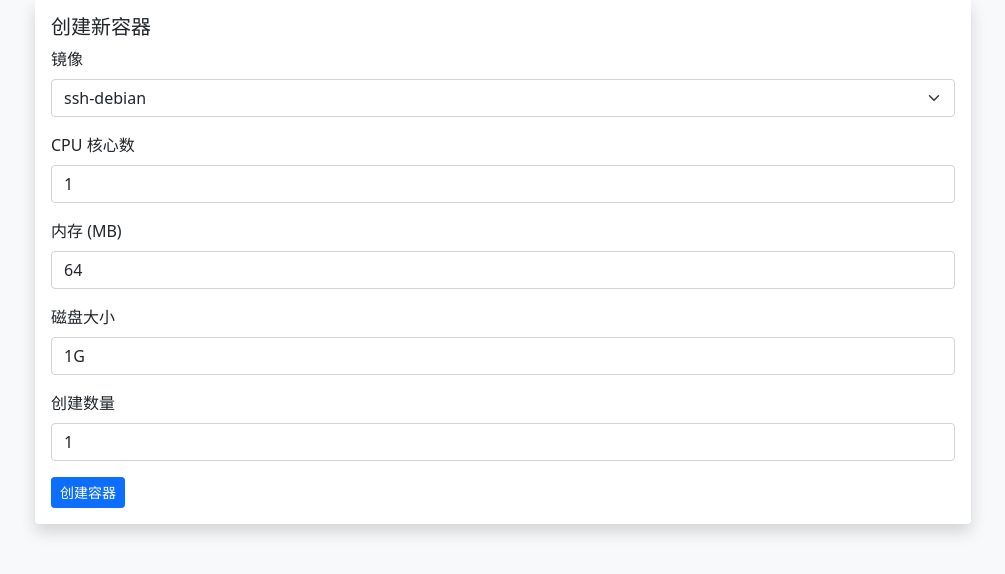
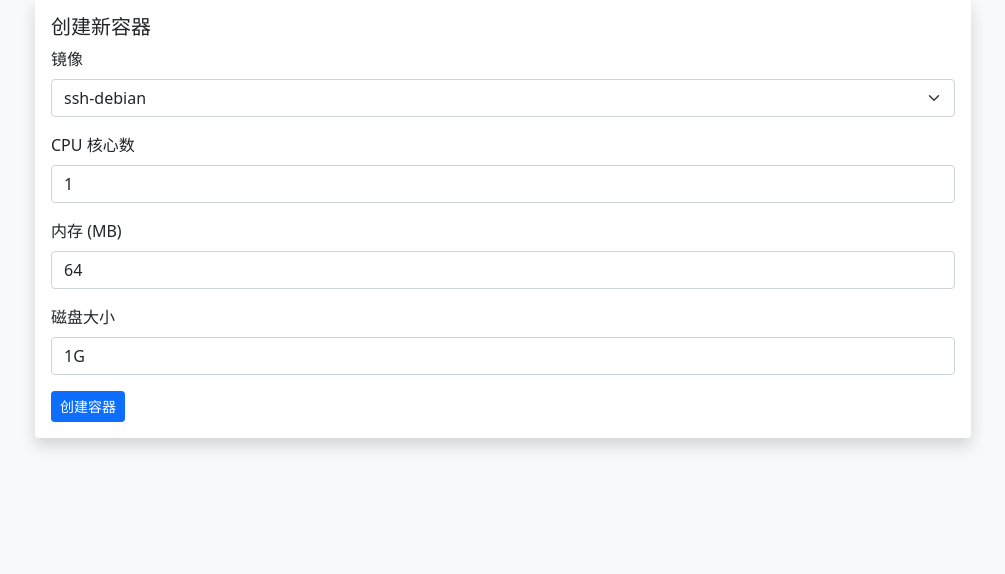
Before and after one commit to xkatld/docker-for-sale, a Flask app: page / in a window 1280 px wide. Shown: the part 81-655 px from the top of the page, without its empty margins (137-1142 px from the left). Run offline with Flask 3, Linux system fonts and the light colour scheme; some libraries are stand-ins or nearby versions.

Commit message:
Update index.html

```diff
--- a/web/api/templates/index.html
+++ b/web/api/templates/index.html
@@ -68,10 +68,6 @@
                                 <label for="disk_size" class="form-label">磁盘大小</label>
                                 <input type="text" class="form-control" id="disk_size" name="disk_size" value="1G" required>
                             </div>
-                            <div class="mb-3">
-                                <label for="count" class="form-label">创建数量</label>
-                                <input type="number" class="form-control" id="count" name="count" min="1" value="1" required>
-                            </div>
                             <button type="submit" class="btn btn-primary btn-sm">创建容器</button>
                         </form>
                     </div>
@@ -90,29 +86,13 @@
 
             axios.post('/api/create_container', data)
                 .then(function (response) {
-                    alert(response.data.message);
-                    checkContainerCreationStatus();
+                    alert('容器创建成功！');
+                    location.href = '/containers';
                 })
                 .catch(function (error) {
-                    alert('添加容器到创建队列失败: ' + error.response.data.error);
+                    alert('创建容器失败: ' + error.response.data.error);
                 });
         });
-
-        function checkContainerCreationStatus() {
-            let checkInterval = setInterval(function() {
-                axios.get('/api/container_count')
-                    .then(function (response) {
-                        if (response.data.count > 0) {
-                            clearInterval(checkInterval);
-                            alert('容器创建完成！');
-                            location.href = '/containers';
-                        }
-                    })
-                    .catch(function (error) {
-                        console.error('检查容器创建状态失败:', error);
-                    });
-            }, 5000);  // 每5秒检查一次
-        }
     </script>
 </body>
 </html>
```
